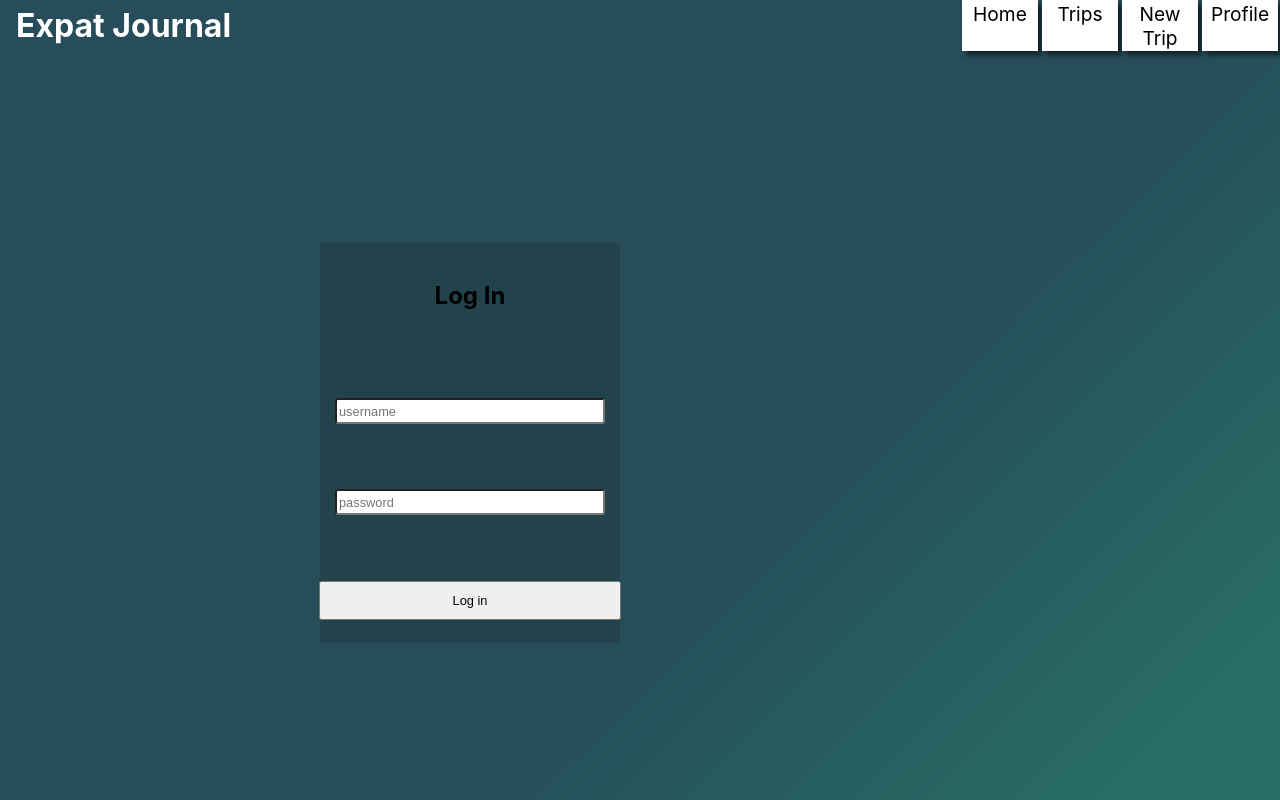
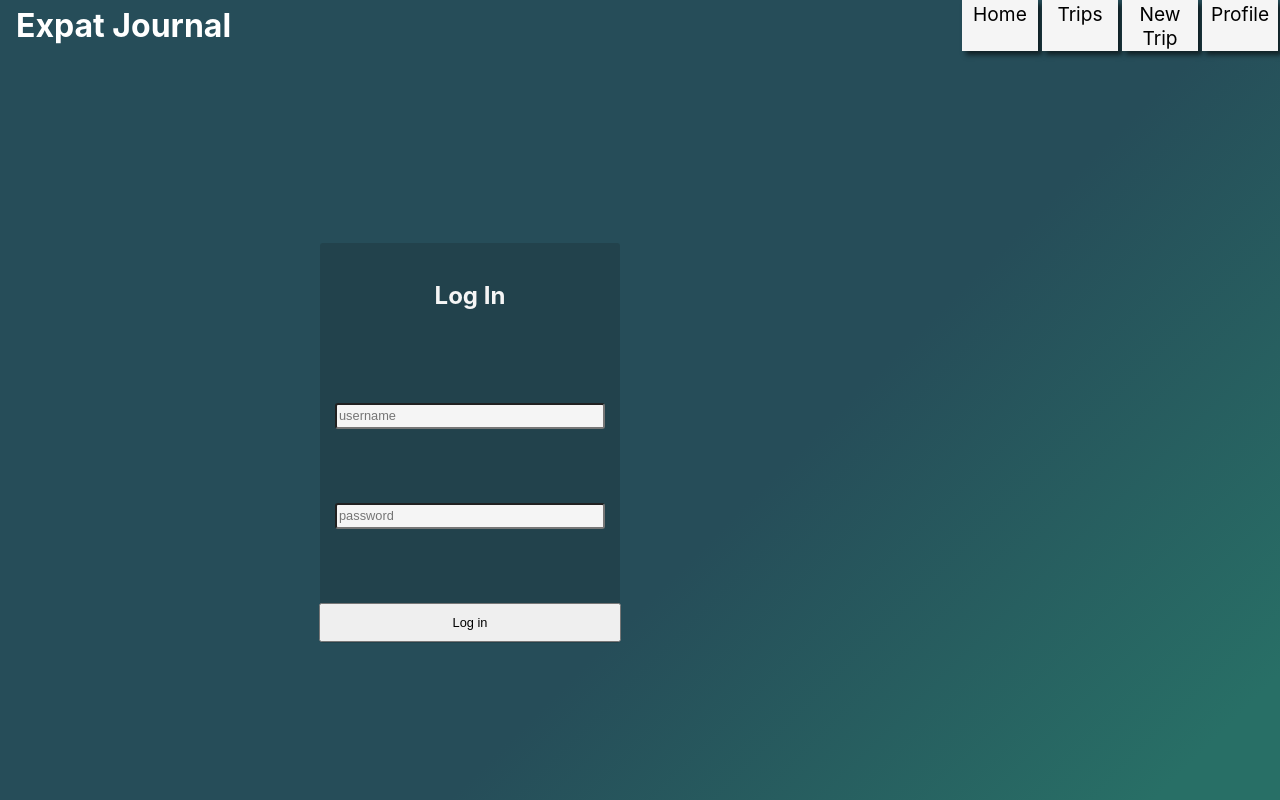
Before and after one commit to Build-Expat-Journal/front-end, a React (Create React App) app in the folder expat-journal/: page /login in a window 1280 px wide. Built offline with nearby package versions, Linux system fonts and the light colour scheme.

Commit message:
adjusted form styling

```diff
--- a/expat-journal/src/components/Login.js
+++ b/expat-journal/src/components/Login.js
@@ -2,7 +2,7 @@ import React, { useState } from 'react';
 import { connect } from 'react-redux';
 import { userLogin } from '../actions';
 
-import { LoginBox, StyledForm, StyledInput, StyledButton } from './Styled.js';
+import { LoginBox, StyledForm, StyledInput, StyledButtonTwo, StyledH2 } from './Styled.js';
 
 const initialCredentials = {
   username: '',
@@ -28,7 +28,7 @@ function Login({ userLogin, history }) {
 
   return (
     <LoginBox>
-      <h2>Log In</h2>
+      <StyledH2>Log In</StyledH2>
       <StyledForm onSubmit={callLogin}>
         <StyledInput
           type="text"
@@ -44,7 +44,7 @@ function Login({ userLogin, history }) {
           placeholder="password"
           onChange={handleChange}
         />
-        <StyledButton>Log in</StyledButton>
+        <StyledButtonTwo>Log in</StyledButtonTwo>
       </StyledForm>
     </LoginBox>
 
--- a/expat-journal/src/components/SignUp.js
+++ b/expat-journal/src/components/SignUp.js
@@ -2,7 +2,7 @@ import React, { useState } from 'react';
 import { connect } from 'react-redux';
 
 import { postUser } from '../actions';
-import { SignUpBox, StyledForm, StyledInput, StyledButton } from './Styled.js';
+import { SignUpBox, StyledForm, StyledInput, StyledButton, StyledH2 } from './Styled.js';
 
 const initialCredentials = {
   username: '',
@@ -32,7 +32,7 @@ function SignUp({ postUser, history }) {
 
   return (
     <SignUpBox>
-      <h2>Create an Account</h2>
+      <StyledH2>Create an Account</StyledH2>
       <StyledForm onSubmit={callSignUp}>
         <StyledInput
           type="text"
--- a/expat-journal/src/components/Styled.js
+++ b/expat-journal/src/components/Styled.js
@@ -3,6 +3,11 @@ import styled from 'styled-components';
 import { Link } from 'react-router-dom';
 
 import img from './img/map1.png';
+
+//MAIN STYLES
+export const StyledH2 = styled.h2`
+  color:#f5f5f5;
+`
 
 //NAV STYLES
 export const NavTitle = styled.h1`
@@ -30,7 +35,7 @@ export const NavLinks = styled(Link)`
   color: black;
 `
 export const LinkBoxes = styled.div`
-  background-color:white;
+  background-color:#f5f5f5;
   padding: 0.5%;
   margin: 0 0.5%;
   width:30%;
@@ -139,6 +144,7 @@ export const StyledInput = styled.input`
   height: 20px;
   border-radius: 3px;
   font-size: 0.8em;
+  background:#f5f5f5;
 `
 export const StyledButton = styled.button`
   width: 112%;
@@ -147,3 +153,10 @@ export const StyledButton = styled.button`
   margin: 0 -6%;
   margin-bottom: -10%;
 `
+export const StyledButtonTwo = styled.button`
+  width: 112%;
+  height: 15%;
+  font-size: 0.8em;
+  margin: 0 -6%;
+  margin-bottom: -20%;
+`
```
Also changed, not shown: expat-journal/src/components/NewTripForm.js (added).
